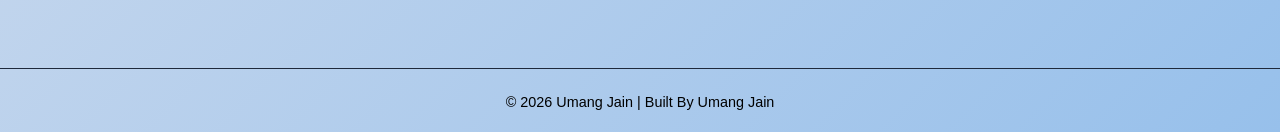
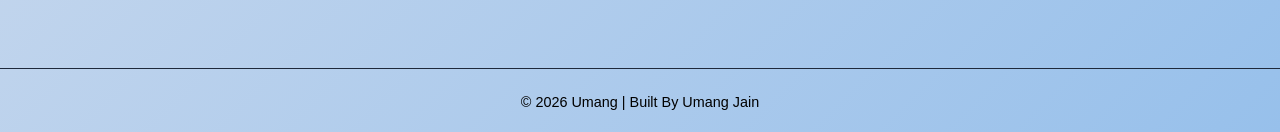
Before and after one commit to umangs1718-code/resume-app, a React (Create React App) app: page / in a window 1280 px wide. Shown: the part 1866-1998 px from the top of the page. Built offline with nearby package versions, Linux system fonts and the light colour scheme.

Commit message:
Update App.js

```diff
--- a/src/App.js
+++ b/src/App.js
@@ -124,7 +124,7 @@ function App() {
       </section>
 
       <footer>
-        © {new Date().getFullYear()} Umang Jain | Built By Umang Jain
+        © {new Date().getFullYear()} Umang | Built By Umang Jain
       </footer>
     </div>
   );
```
